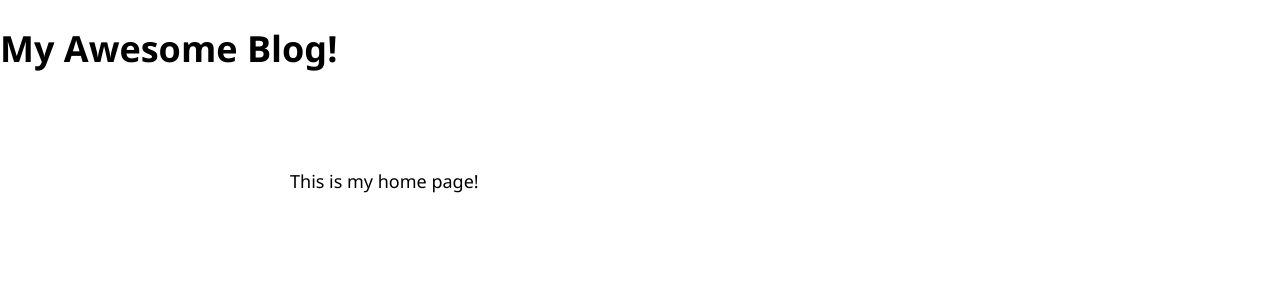
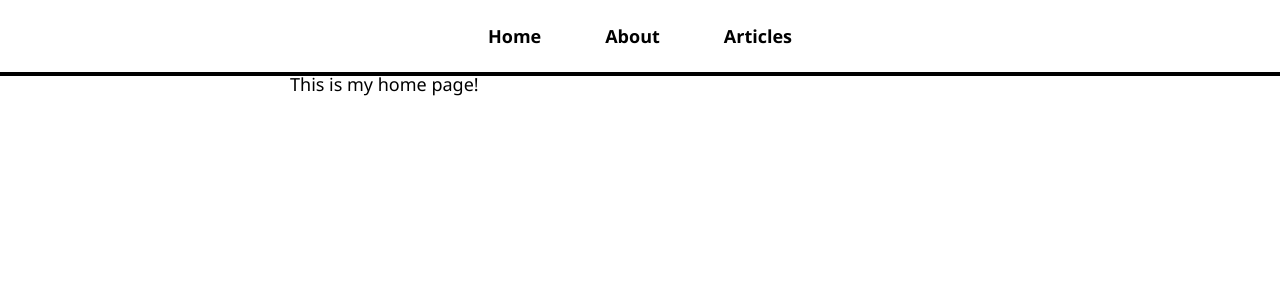
Before and after one commit to Sepid-Mir/myblog, a React (Create React App) app: page / in a window 1280 px wide. Shown: the top 300 px of the page. Built offline with nearby package versions, Linux system fonts and the light colour scheme.

Commit message:
add navbar to main page

```diff
--- a/src/App.js
+++ b/src/App.js
@@ -1,21 +1,22 @@
 import logo from './logo.svg';
 import './App.css';
-import {BrowserRouter, Routes, Route} from 'react-router-dom';
+import { BrowserRouter, Routes, Route } from 'react-router-dom';
 import HomePage from './pages/HomePage.js';
 import AboutPage from './pages/AboutPage.js';
 import ArticlesList from './pages/ArticlesList.js';
 import Article from './pages/Article.js';
+import NavBar from './NavBar.js';
 
 function App() {
   return (
     <BrowserRouter className="App">
-      <h1> My Awesome Blog! </h1>
+      <NavBar/>
       <div id="page-body">
         <Routes>
-          <Route path="/" element={<HomePage/>}></Route>
-          <Route path="/about" element={<AboutPage/>}></Route>
-          <Route path="/articles" element={<ArticlesList/>}></Route>
-          < Route path="/articles/:id" element={<Article/>}> </Route>
+          <Route path="/" element={<HomePage />}></Route>
+          <Route path="/about" element={<AboutPage />}></Route>
+          <Route path="/articles" element={<ArticlesList />}></Route>
+          < Route path="/articles/:id" element={<Article />}> </Route>
         </Routes>
       </div>
     </BrowserRouter>
--- /dev/null
+++ b/src/NavBar.js
@@ -0,0 +1,13 @@
+import { Link } from 'react-router-dom';
+const NavBar = () => {
+  return (
+    <nav>
+      <ul>
+        <li><Link to='/'> Home</Link></li>
+        <li><Link to='/about'>About </Link></li>
+        <li><Link to='/articles'> Articles</Link></li>
+      </ul>
+    </nav>
+  )
+}
+export default NavBar;
```
